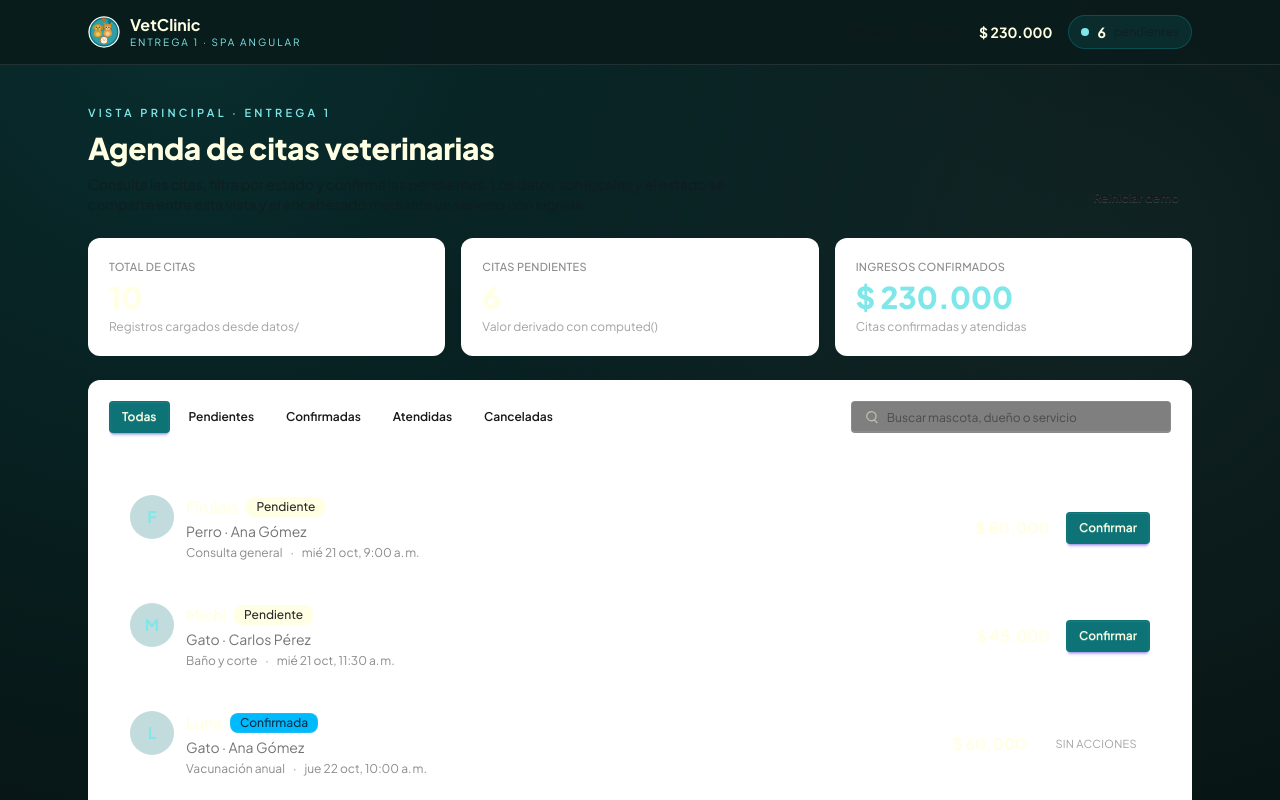
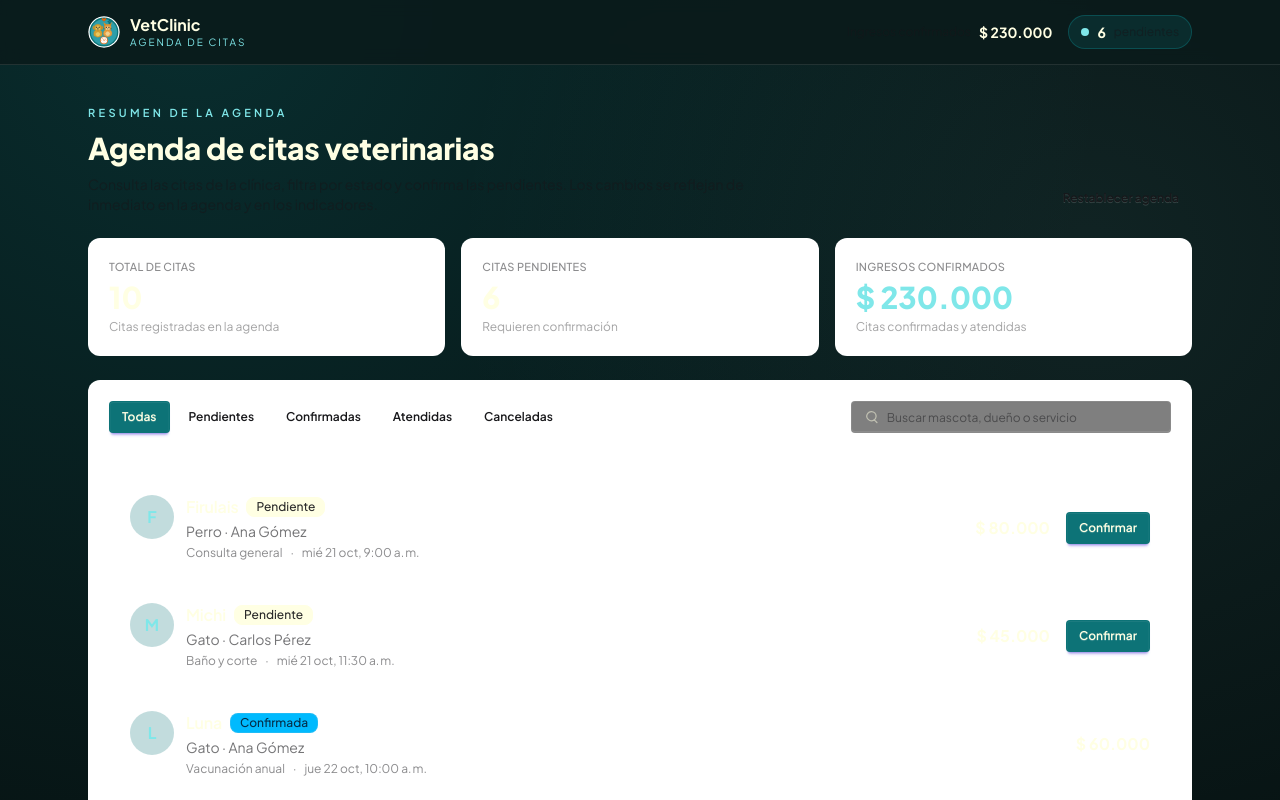
Before and after one commit to IngVictor2/veterinaria_fronted, an Angular app: page /entrega-1 in a window 1280 px wide. Shown: the top 800 px of the page. Built offline with nearby package versions, Linux system fonts and the light colour scheme.

Commit message:
feat(entrega1): acceso visible desde login y textos de interfaz limpios

```diff
--- a/src/app/componentes/entrega1/cita-demo-card/cita-demo-card.component.ts
+++ b/src/app/componentes/entrega1/cita-demo-card/cita-demo-card.component.ts
@@ -47,7 +47,7 @@ import { EstadoCitaPipe } from '../../../pipes/estado-cita.pipe';
       </div>
 
       <div
-        class="flex shrink-0 items-center justify-between gap-4 border-t border-white/5 pt-3 lg:border-0 lg:pt-0"
+        class="flex shrink-0 items-center justify-end gap-4 border-t border-white/5 pt-3 lg:border-0 lg:pt-0"
       >
         <span class="font-bold text-[#FFFFE3]">
           {{ cita().precio | currency: 'COP' : 'symbol' : '1.0-0' : 'es-CO' }}
@@ -57,12 +57,6 @@ import { EstadoCitaPipe } from '../../../pipes/estado-cita.pipe';
           <button type="button" class="btn btn-primary btn-sm" (click)="confirmar.emit(cita().id)">
             Confirmar
           </button>
-        } @else {
-          <span
-            class="rounded-full border border-white/10 px-3 py-1 text-[11px] uppercase tracking-wide text-base-content/40"
-          >
-            Sin acciones
-          </span>
         }
       </div>
     </article>
--- a/src/app/componentes/entrega1/demo-header/demo-header.component.ts
+++ b/src/app/componentes/entrega1/demo-header/demo-header.component.ts
@@ -2,10 +2,6 @@ import { CurrencyPipe } from '@angular/common';
 import { Component, inject } from '@angular/core';
 import { CitasDemoService } from '../../../servicios/citas-demo.service';
 
-/**
- * Encabezado de la página. Está fuera de la vista principal y lee
- * el mismo estado que la agenda mediante el servicio compartido.
- */
 @Component({
   selector: 'app-demo-header',
   imports: [CurrencyPipe],
@@ -17,7 +13,7 @@ import { CitasDemoService } from '../../../servicios/citas-demo.service';
           <div class="min-w-0">
             <p class="truncate font-bold leading-tight text-[#FFFFE3]">VetClinic</p>
             <p class="text-[10px] uppercase tracking-[0.2em] text-[#7FE7E9]">
-              Entrega 1 · SPA Angular
+              Agenda de citas
             </p>
           </div>
         </div>
@@ -32,7 +28,6 @@ import { CitasDemoService } from '../../../servicios/citas-demo.service';
 
           <div
             class="flex items-center gap-2 rounded-full border border-[#0D7377]/50 bg-[#0D7377]/20 px-3 py-1.5"
-            title="Citas pendientes calculadas con computed()"
           >
             <span class="h-2 w-2 rounded-full bg-[#7FE7E9]"></span>
             <span class="text-sm font-bold text-[#FFFFE3]">
--- a/src/app/componentes/entrega1/entrega1-page/entrega1-page.component.ts
+++ b/src/app/componentes/entrega1/entrega1-page/entrega1-page.component.ts
@@ -14,7 +14,7 @@ import { Entrega1ViewComponent } from '../entrega1-view/entrega1-view.component'
       </main>
 
       <footer class="border-t border-white/10 py-5 text-center text-xs text-base-content/40">
-        VetClinic · Grupo 6 · Entrega 1 · Angular 22 · Datos locales
+        VetClinic · Gestión de citas veterinarias
       </footer>
     </div>
   `,
--- a/src/app/componentes/entrega1/entrega1-view/entrega1-view.component.ts
+++ b/src/app/componentes/entrega1/entrega1-view/entrega1-view.component.ts
@@ -14,19 +14,19 @@ type FiltroCitas = 'TODAS' | EstadoCitaDemo;
       <div class="flex flex-col gap-4 sm:flex-row sm:items-end sm:justify-between">
         <div>
           <p class="text-[11px] font-semibold uppercase tracking-[0.3em] text-[#7FE7E9]">
-            Vista principal · Entrega 1
+            Resumen de la agenda
           </p>
           <h1 class="mt-2 text-2xl font-extrabold text-[#FFFFE3] sm:text-3xl">
             Agenda de citas veterinarias
           </h1>
           <p class="mt-2 max-w-2xl text-sm text-base-content/60">
-            Consulta las citas, filtra por estado y confirma las pendientes. Los datos son locales y
-            el estado se comparte entre esta vista y el encabezado mediante un servicio con signals.
+            Consulta las citas de la clínica, filtra por estado y confirma las pendientes. Los
+            cambios se reflejan de inmediato en la agenda y en los indicadores.
           </p>
         </div>
 
         <button type="button" class="btn btn-ghost btn-sm self-start sm:self-auto" (click)="reiniciarDemo()">
-          Reiniciar demo
+          Restablecer agenda
         </button>
       </div>
 
@@ -36,7 +36,7 @@ type FiltroCitas = 'TODAS' | EstadoCitaDemo;
             Total de citas
           </p>
           <p class="mt-1 text-3xl font-extrabold text-[#FFFFE3]">{{ citasDemo.totalCitas() }}</p>
-          <p class="mt-1 text-xs text-base-content/40">Registros cargados desde datos/</p>
+          <p class="mt-1 text-xs text-base-content/40">Citas registradas en la agenda</p>
         </article>
 
         <article class="rounded-xl border border-white/10 bg-base-100 p-5">
@@ -46,7 +46,7 @@ type FiltroCitas = 'TODAS' | EstadoCitaDemo;
           <p class="mt-1 text-3xl font-extrabold text-[#FFFFE3]">
             {{ citasDemo.totalPendientes() }}
           </p>
-          <p class="mt-1 text-xs text-base-content/40">Valor derivado con computed()</p>
+          <p class="mt-1 text-xs text-base-content/40">Requieren confirmación</p>
         </article>
 
         <article class="rounded-xl border border-white/10 bg-base-100 p-5">
@@ -69,7 +69,7 @@ type FiltroCitas = 'TODAS' | EstadoCitaDemo;
           <div>
             <p class="font-semibold">Cita de {{ mascota }} confirmada</p>
             <p class="text-emerald-200/70">
-              El contador de pendientes y los ingresos confirmados del encabezado cambiaron.
+              La agenda y los indicadores se actualizaron.
             </p>
           </div>
         </div>
--- a/src/app/datos/citas-demo.ts
+++ b/src/app/datos/citas-demo.ts
@@ -1,11 +1,5 @@
 import { CitaDemo } from '../modelos/cita-demo';
 
-/**
- * Datos locales de la vista de la Entrega 1.
- * No se consumen desde la API: son el origen de verdad de la demostración.
- * No se incluye ninguna cita CANCELADA para poder mostrar el caso límite
- * del bloque @empty al seleccionar ese filtro.
- */
 export const CITAS_DEMO: CitaDemo[] = [
   {
     id: 1,
--- a/src/app/features/auth/login/login.component.ts
+++ b/src/app/features/auth/login/login.component.ts
@@ -9,13 +9,11 @@ import { getApiErrorMessage } from '../../../core/utils/api-error';
   imports: [FormsModule, RouterLink],
   template: `
     <div>
-      <!-- Title -->
       <div class="text-center mb-8 form-field">
         <h2 class="text-xl sm:text-2xl font-extrabold text-[#FFFFE3]">Bienvenido de vuelta</h2>
         <p class="text-sm text-[#CBCBCB] mt-2">Ingresa tus credenciales para continuar</p>
       </div>
 
-      <!-- Error -->
       @if (error()) {
         <div class="alert alert-error mb-6 animate-shake">
           <svg xmlns="http://www.w3.org/2000/svg" class="stroke-current shrink-0 h-5 w-5" fill="none" viewBox="0 0 24 24">
@@ -26,7 +24,6 @@ import { getApiErrorMessage } from '../../../core/utils/api-error';
       }
 
       <form (ngSubmit)="handleLogin()" class="space-y-5">
-        <!-- Email -->
         <div class="form-field form-control">
           <label class="label">
             <span class="label-text font-semibold text-sm text-[#CBCBCB]">Correo electrónico</span>
@@ -54,7 +51,6 @@ import { getApiErrorMessage } from '../../../core/utils/api-error';
           </div>
         </div>
 
-        <!-- Password -->
         <div class="form-field form-control">
           <label class="label">
             <span class="label-text font-semibold text-sm text-[#CBCBCB]">Contraseña</span>
@@ -98,7 +94,6 @@ import { getApiErrorMessage } from '../../../core/utils/api-error';
           </div>
         </div>
 
-        <!-- Submit -->
         <div class="form-field">
           <button
             type="submit"
@@ -114,13 +109,31 @@ import { getApiErrorMessage } from '../../../core/utils/api-error';
         </div>
       </form>
 
-      <!-- Divider -->
-      <div class="divider-icon flex items-center gap-4 my-6 form-field">
-        <span class="text-xs text-[#9a9a9a] font-medium whitespace-nowrap">O continua con</span>
+      <div class="mt-4 form-field">
+        <a
+          routerLink="/entrega-1"
+          class="btn btn-outline w-full h-11 rounded-xl border-[#0D7377]/50 text-[#7FE7E9] hover:border-[#0D7377] hover:bg-[#0D7377]/15 hover:text-[#FFFFE3] font-semibold text-sm"
+        >
+          <svg
+            xmlns="http://www.w3.org/2000/svg"
+            class="h-4 w-4"
+            fill="none"
+            viewBox="0 0 24 24"
+            stroke="currentColor"
+            aria-hidden="true"
+          >
+            <path
+              stroke-linecap="round"
+              stroke-linejoin="round"
+              stroke-width="2"
+              d="M8 7V3m8 4V3m-9 8h10M5 21h14a2 2 0 002-2V7a2 2 0 00-2-2H5a2 2 0 00-2 2v12a2 2 0 002 2z"
+            />
+          </svg>
+          Ver agenda de citas
+        </a>
       </div>
 
-      <!-- Register link -->
-      <div class="text-center form-field">
+      <div class="mt-6 text-center form-field">
         <p class="text-sm text-[#CBCBCB]">
           No tienes una cuenta?
           <a routerLink="/register" class="font-bold text-[#0D7377] hover:text-[#1A8A8E] ml-1">
--- a/src/app/layouts/auth-layout/auth-layout.component.ts
+++ b/src/app/layouts/auth-layout/auth-layout.component.ts
@@ -6,12 +6,10 @@ import { RouterOutlet } from '@angular/router';
   imports: [RouterOutlet],
   template: `
     <div class="min-h-screen bg-animated flex items-center justify-center p-4 relative overflow-hidden">
-      <!-- Floating decorative shapes -->
       <div class="floating-shape floating-shape-1"></div>
       <div class="floating-shape floating-shape-2"></div>
       <div class="floating-shape floating-shape-3"></div>
 
-      <!-- Floating paw prints (decorative) -->
       <div class="absolute top-20 left-10 animate-float opacity-10 pointer-events-none">
         <svg xmlns="http://www.w3.org/2000/svg" class="h-16 w-16 text-[#0D7377]" fill="currentColor" viewBox="0 0 24 24">
           <path d="M12 21.35l-1.45-1.32C5.4 15.36 2 12.28 2 8.5 2 5.42 4.42 3 7.5 3c1.74 0 3.41.81 4.5 2.09C13.09 3.81 14.76 3 16.5 3 19.58 3 22 5.42 22 8.5c0 3.78-3.4 6.86-8.55 11.54L12 21.35z"/>
@@ -29,7 +27,6 @@ import { RouterOutlet } from '@angular/router';
       </div>
 
       <div class="w-full max-w-md relative z-10">
-        <!-- Logo with animation -->
         <div class="text-center mb-8 animate-slide-up">
           <div class="inline-flex items-center justify-center w-20 h-20 rounded-full shadow-lg shadow-[#0D7377]/25 mb-4 logo-hover">
             <img src="/logo.svg" alt="VetClinic" class="w-20 h-20 rounded-full" />
@@ -37,7 +34,6 @@ import { RouterOutlet } from '@angular/router';
           <h1 class="text-3xl font-extrabold gradient-text">VetClinic</h1>
         </div>
 
-        <!-- Auth card with glass effect -->
         <div class="auth-card rounded-3xl animate-scale-in">
           <div class="card-body p-8">
             <router-outlet />
--- a/src/app/servicios/citas-demo.service.ts
+++ b/src/app/servicios/citas-demo.service.ts
@@ -2,11 +2,6 @@ import { computed, Injectable, signal } from '@angular/core';
 import { CITAS_DEMO } from '../datos/citas-demo';
 import { CitaDemo } from '../modelos/cita-demo';
 
-/**
- * Dueño del estado de la agenda de demostración.
- * La señal es privada; el exterior solo puede leerla mediante asReadonly().
- * Todos los cambios se hacen con actualizaciones inmutables.
- */
 @Injectable({ providedIn: 'root' })
 export class CitasDemoService {
   private readonly _citas = signal<CitaDemo[]>(CITAS_DEMO);
```
Also changed, not shown: 4 other files (tests, documents, lock files or other folders).
